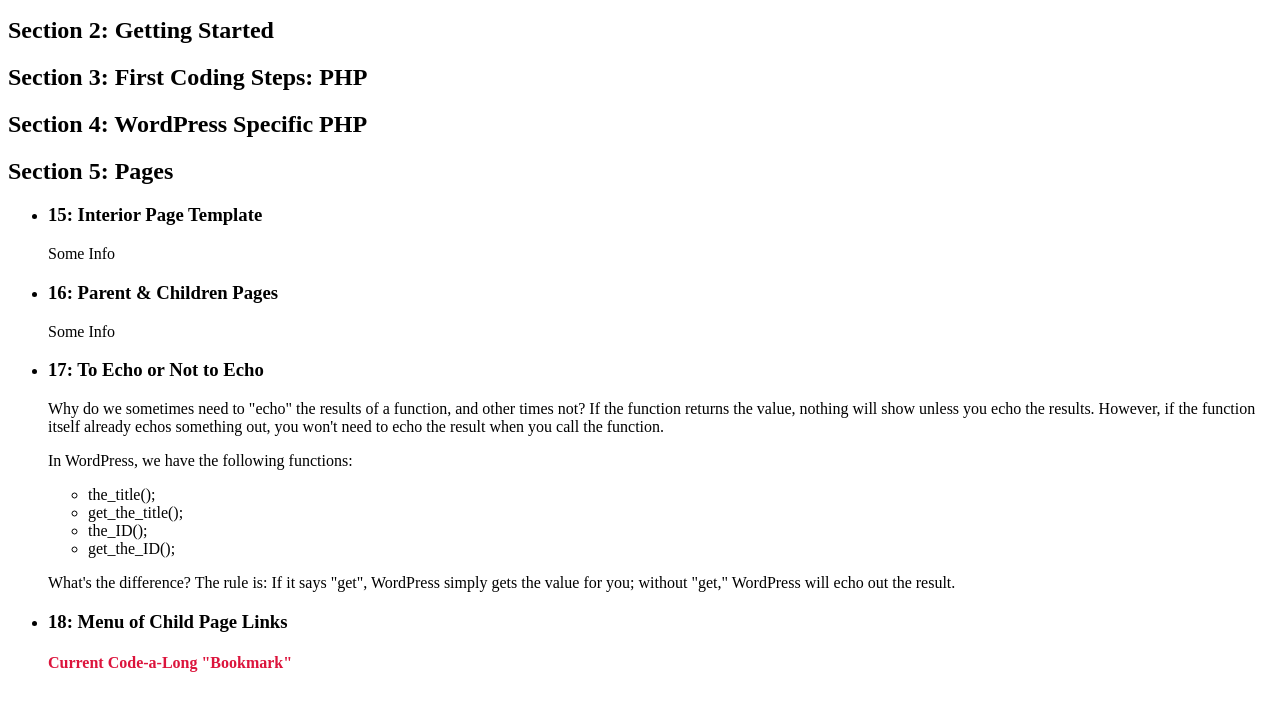
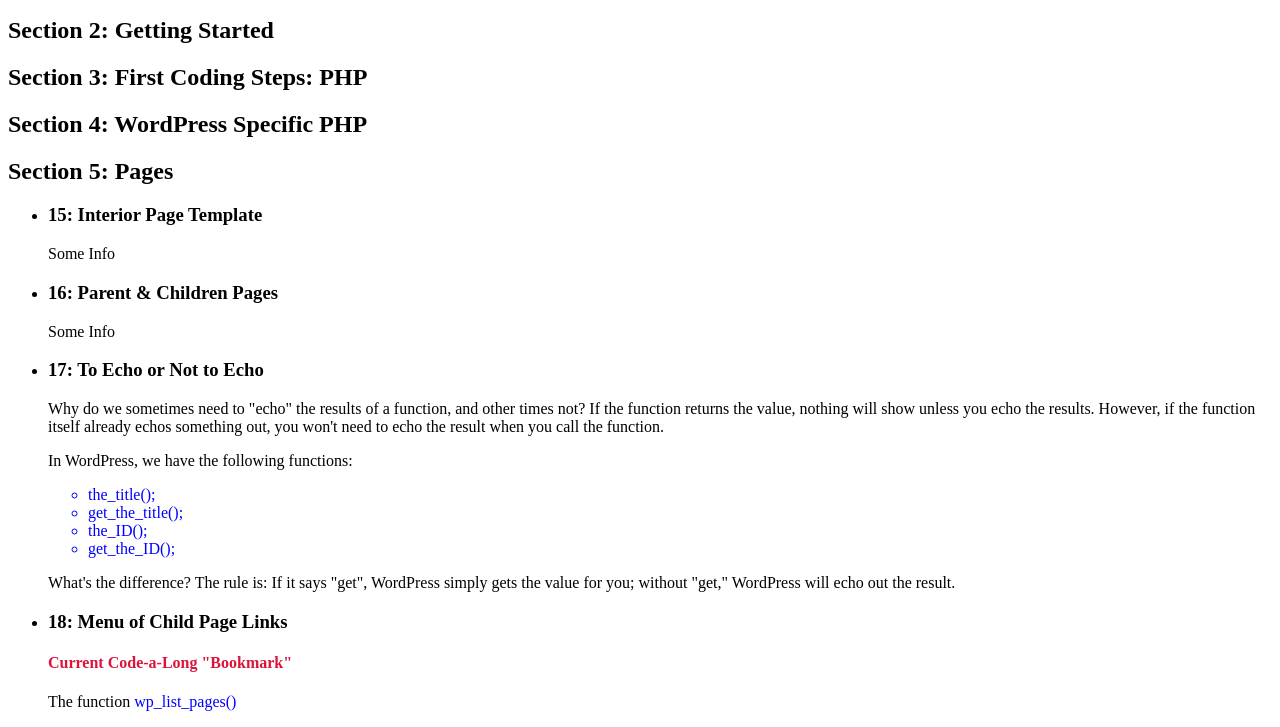
Before and after one commit to ejw773/ud-wp-notes, a plain HTML site: page index.html in a window 1280 px wide. Shown: the part 110-837 px from the top of the page. Before the commit the page ends 803 px from the top, so only its background shows below. Drawn offline with Linux system fonts and the light colour scheme.

Commit message:
adds styling for wp function names

```diff
--- a/index.html
+++ b/index.html
@@ -28,10 +28,10 @@
         <p>Why do we sometimes need to "echo" the results of a function, and other times not? If the function returns the value, nothing will show unless you echo the results. However, if the function itself already echos something out, you won't need to echo the result when you call the function.</p>
         <p>In WordPress, we have the following functions:
           <ul>
-            <li>the_title();</li>
-            <li>get_the_title();</li>
-            <li>the_ID();</li>
-            <li>get_the_ID();</li>
+            <li class="wp-func">the_title();</li>
+            <li class="wp-func">get_the_title();</li>
+            <li class="wp-func">the_ID();</li>
+            <li class="wp-func">get_the_ID();</li>
           </ul>
           </p>
           <p>What's the difference? The rule is: If it says "get", WordPress simply gets the value for you; without "get," WordPress will echo out the result.
@@ -40,6 +40,7 @@
       <li>
         <h3>18: Menu of Child Page Links</h3>
         <h4>Current Code-a-Long "Bookmark"</h4>
+        <p>The function <span class="wp-func">wp_list_pages()</span> </p>
       </li>
     </ul>
     <p></p>
--- a/style.css
+++ b/style.css
@@ -1,3 +1,7 @@
 h4 {
   color: crimson;
 }
+
+.wp-func {
+  color: blue;
+}
```
